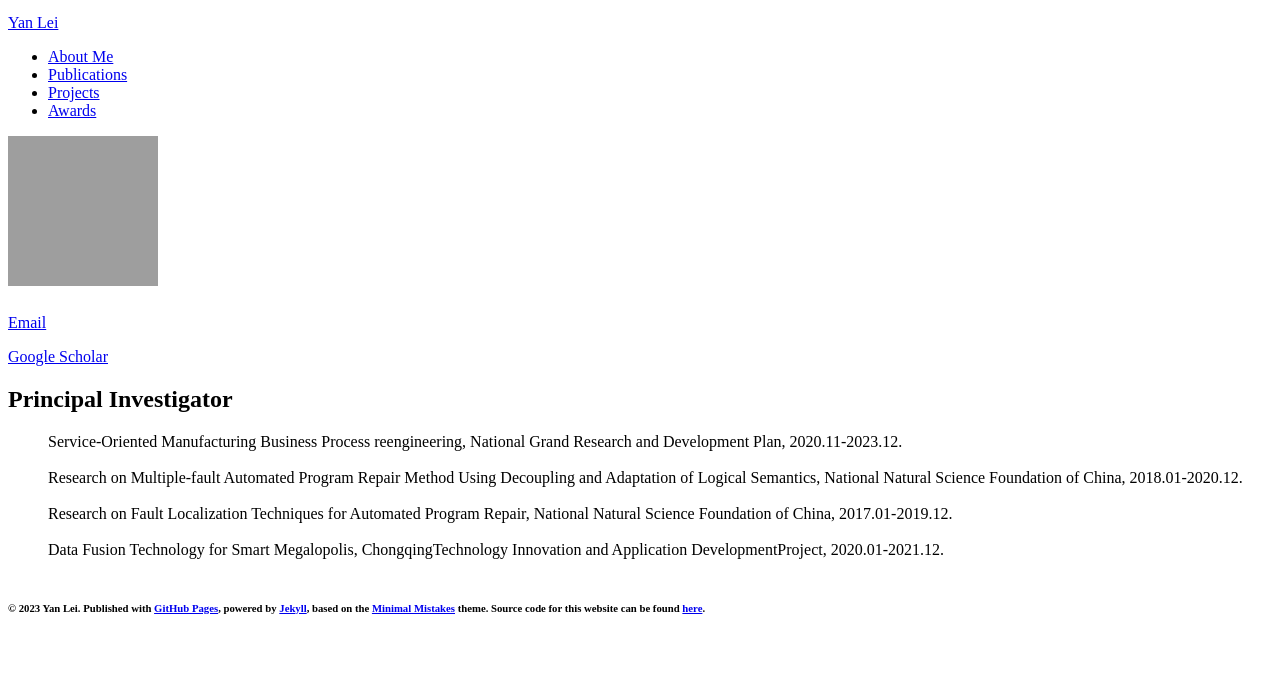
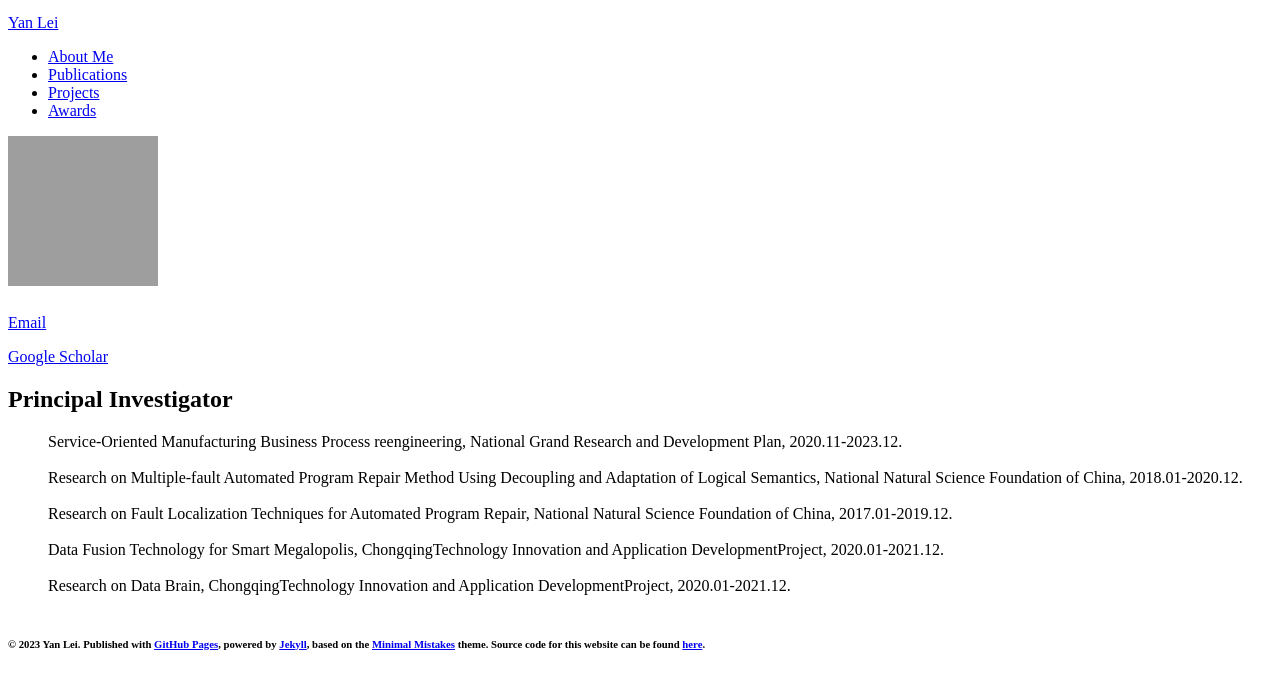
Before and after one commit to yanlei-cs/yanlei-cs.github.io, a Jekyll site: the page built from projects.md, in a window 1280 px wide, cut to the strip 112-801 px from the top of the page. Built offline with Jekyll 4.4.1, drawn with Linux system fonts in a browser that asks for light colours; nearby versions of some CDN libraries; comment, search, counter and statistics services are not loaded.

Commit message:
Update projects.md

```diff
--- a/projects.md
+++ b/projects.md
@@ -15,4 +15,6 @@
 <LI>Research on Fault Localization Techniques for Automated Program Repair, National Natural Science Foundation of China, 2017.01-2019.12.</LI>&nbsp;
 
 <LI>Data Fusion Technology for Smart Megalopolis, ChongqingTechnology Innovation and Application DevelopmentProject, 2020.01-2021.12.</LI>&nbsp;
+
+<LI>Research on Data Brain, ChongqingTechnology Innovation and Application DevelopmentProject, 2020.01-2021.12.</LI>&nbsp;
 </UL>
```
